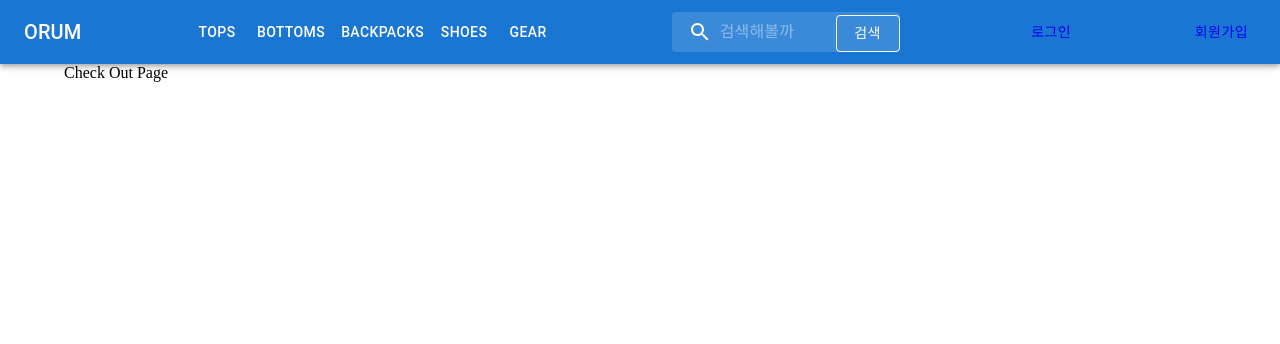
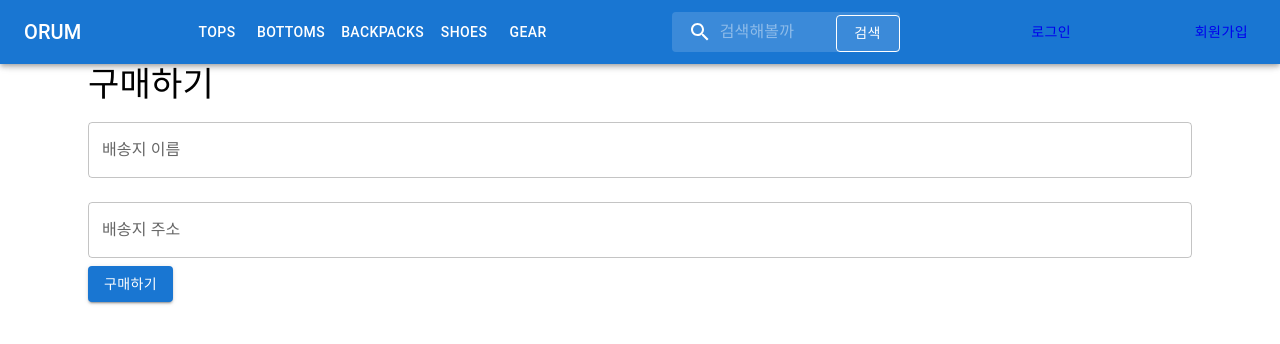
Before and after one commit to veryyounng/orum-market-front, a React (Vite) app: page /checkout in a window 1280 px wide. Shown: the top 344 px of the page. Built offline with nearby package versions, Linux system fonts and the light colour scheme; no server answers.

Commit message:
Feat: 주문하기 api 연결 #29

```diff
--- a/src/api/api.ts
+++ b/src/api/api.ts
@@ -33,4 +33,5 @@ export const api = {
   getUserInfo: (_id: any) => axiosInstance.get(`/users/${_id}`, _id),
   updateUserInfo: (_id: any, userData: any) =>
     axiosInstance.patch(`/users/${_id}`, userData),
+  checkOut: (orderData: any) => axiosInstance.post('/orders/', orderData),
 };
--- a/src/pages/user/CheckOut.tsx
+++ b/src/pages/user/CheckOut.tsx
@@ -1,3 +1,58 @@
+import { useState } from 'react';
+import { useCartStore } from '../../lib/store';
+import { api } from '../../api/api';
+import { Container, TextField, Button, Typography } from '@mui/material';
+import { ICartStore } from '../../type';
+
 export default function CheckOut() {
-  return <div>Check Out Page</div>;
+  const { items, clearCart } = useCartStore() as ICartStore;
+  const [address, setAddress] = useState({ name: '', value: '' });
+
+  const handleAddressChange = (e: React.ChangeEvent<HTMLInputElement>) => {
+    const { name, value } = e.target;
+    setAddress((prev) => ({ ...prev, [name]: value }));
+  };
+
+  const handlePurchase = async () => {
+    try {
+      const orderData = {
+        products: items.map((item) => ({
+          _id: item._id,
+          quantity: item.quantity,
+        })),
+        address: address,
+      };
+
+      await api.checkOut(orderData);
+      alert('주문이 완료되었습니다.');
+      clearCart();
+    } catch (error) {
+      console.error('주문 실패:', error);
+    }
+  };
+
+  return (
+    <Container>
+      <Typography variant="h4">구매하기</Typography>
+      <TextField
+        label="배송지 이름"
+        name="name"
+        value={address.name}
+        onChange={handleAddressChange}
+        fullWidth
+        margin="normal"
+      />
+      <TextField
+        label="배송지 주소"
+        name="value"
+        value={address.value}
+        onChange={handleAddressChange}
+        fullWidth
+        margin="normal"
+      />
+      <Button onClick={handlePurchase} variant="contained" color="primary">
+        구매하기
+      </Button>
+    </Container>
+  );
 }
```
